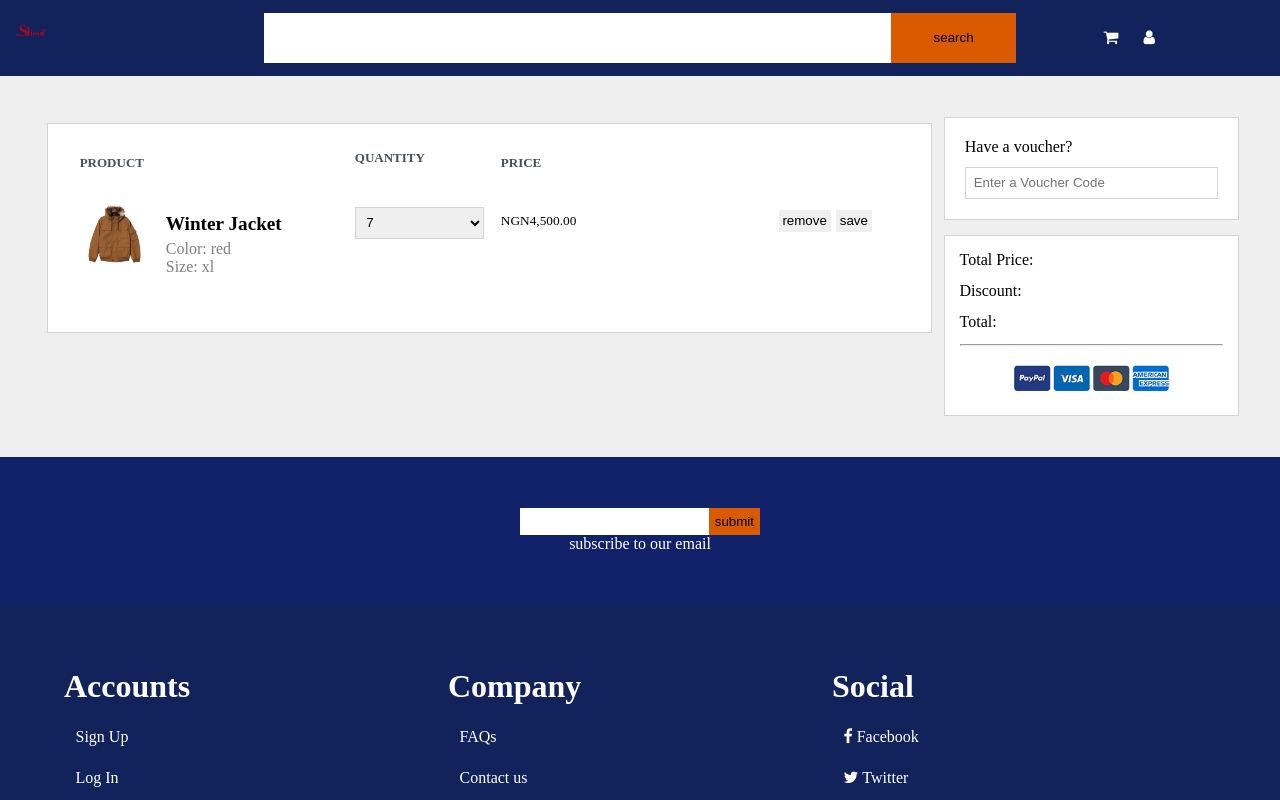
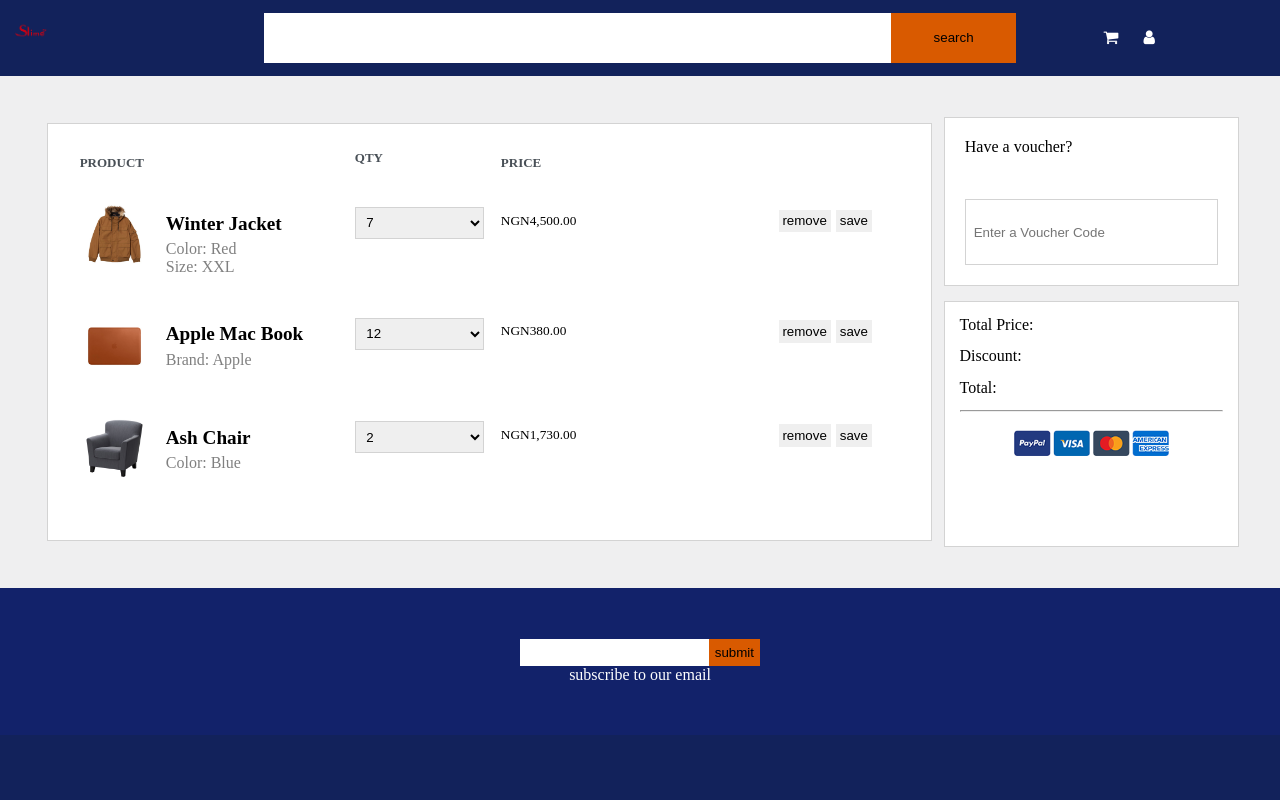
Before and after one commit to ike-njoku/Afrileg2.0, an Angular app: page /cart in a window 1280 px wide. Shown: the top 800 px of the page. Built offline with nearby package versions, Linux system fonts and the light colour scheme.

Commit message:
added addErrorMessage and clearErrorMessage to error service

```diff
--- a/src/app/cart/cart.component.html
+++ b/src/app/cart/cart.component.html
@@ -7,7 +7,7 @@
                 <thead>
                     <tr class="container mg-b-2">
                         <th class='col-4 mg-2'>PRODUCT </th>
-                        <th class='col-2 mg-2'>QUANTITY </th>
+                        <th class='col-2 mg-2'>QTY </th>
                         <th class='col-4 mg-2'>PRICE </th>
                         <!-- buttons (add to wish list, remove) -->
                         <th class='col-2 mg-2'></th>
@@ -23,6 +23,11 @@
                                 <div class="col-12 larger bolder mg-b-3">
                                     <!-- name -->
                                     {{cartDetail.product.name}}
+                                </div>
+                                <!-- product brand (if) -->
+                                <div *ngIf="cartDetail.product.brand" class="preference col-12">
+                                    <!-- pipe through titlecase to capitilize initial letter -->
+                                    Brand: {{cartDetail.product.brand |titlecase}}
                                 </div>
                                 <!-- product preferences -->
                                 <!-- color -->
@@ -84,7 +89,7 @@
                 </div>
                 <!-- supported card types -->
                 <div class="col-12 imageContainer pad-2">
-                    <img height="26" class="col-12" src="/assets/paymentCards/payments.png" alt="">
+                    <img height="26" src="/assets/paymentCards/payments.png" alt="">
                 </div>
             </div>
         </div>
--- a/src/app/mock-cart-delete.ts
+++ b/src/app/mock-cart-delete.ts
@@ -14,34 +14,38 @@ export const cart: Cart[] = [
 
  },
   preferences: {
-    color: 'red',
-    size: 'xl'
+    color: 'Red',
+    size: 'XXL'
   },
  productQuantity: 7},
 
-//  {product:
-//   {id : 2,
-//    name : 'Apple Mac Book ',
-//    price : 380,
-//    description : 'IOS laptop',
-//    inventry : 10,
-//    rating : 2.5,
-//    image1: '/assets/products/mackbook.jpg',
-//    image2: '/assets/products/mackbook.jpg',
-//    image3: '/assets/products/mackbook.jpg',
-//    images: []
+ {product:
+  {id : 2,
+    brand: 'apple',
+   name : 'Apple Mac Book ',
+   price : 380,
+   description : 'IOS laptop',
+   inventry : 10,
+   rating : 2.5,
+   image1: '/assets/products/mackbook.jpg',
+   image2: '/assets/products/mackbook.jpg',
+   image3: '/assets/products/mackbook.jpg',
+   images: []
 
-//   }, productQuantity: 12},
+  },preferences:{}, productQuantity: 12},
 
-//   {product:
-//  {id : 9,
-//   name : 'Ash Chair',
-//   price : 1730,
-//   description : 'comfortable chair for your room',
-//   inventry : 50,
-//   rating : 2.1,
-//   image1: '/assets/products/ashchair.jpg',
-//   image2: '/assets/products/ashchair.jpg',
-//   image3: '/assets/products/ashchair.jpg',
-//   images: []}, productQuantity: 2}
+  {product:
+ {id : 9,
+  name : 'Ash Chair',
+  price : 1730,
+  description : 'comfortable chair for your room',
+  inventry : 50,
+  rating : 2.1,
+  image1: '/assets/products/ashchair.jpg',
+  image2: '/assets/products/ashchair.jpg',
+  image3: '/assets/products/ashchair.jpg',
+  images: []},
+  preferences:
+  {color: 'Blue'},
+  productQuantity: 2}
 ];
--- a/src/app/productInterface.ts
+++ b/src/app/productInterface.ts
@@ -1,6 +1,7 @@
 export interface Products{
   'id': number;
   'name': string;
+  'brand'?: string;
   'price': number;
   'description': string;
   'inventry': number;
```
Also changed, not shown: src/app/error.service.ts (+8 -0 lines).
